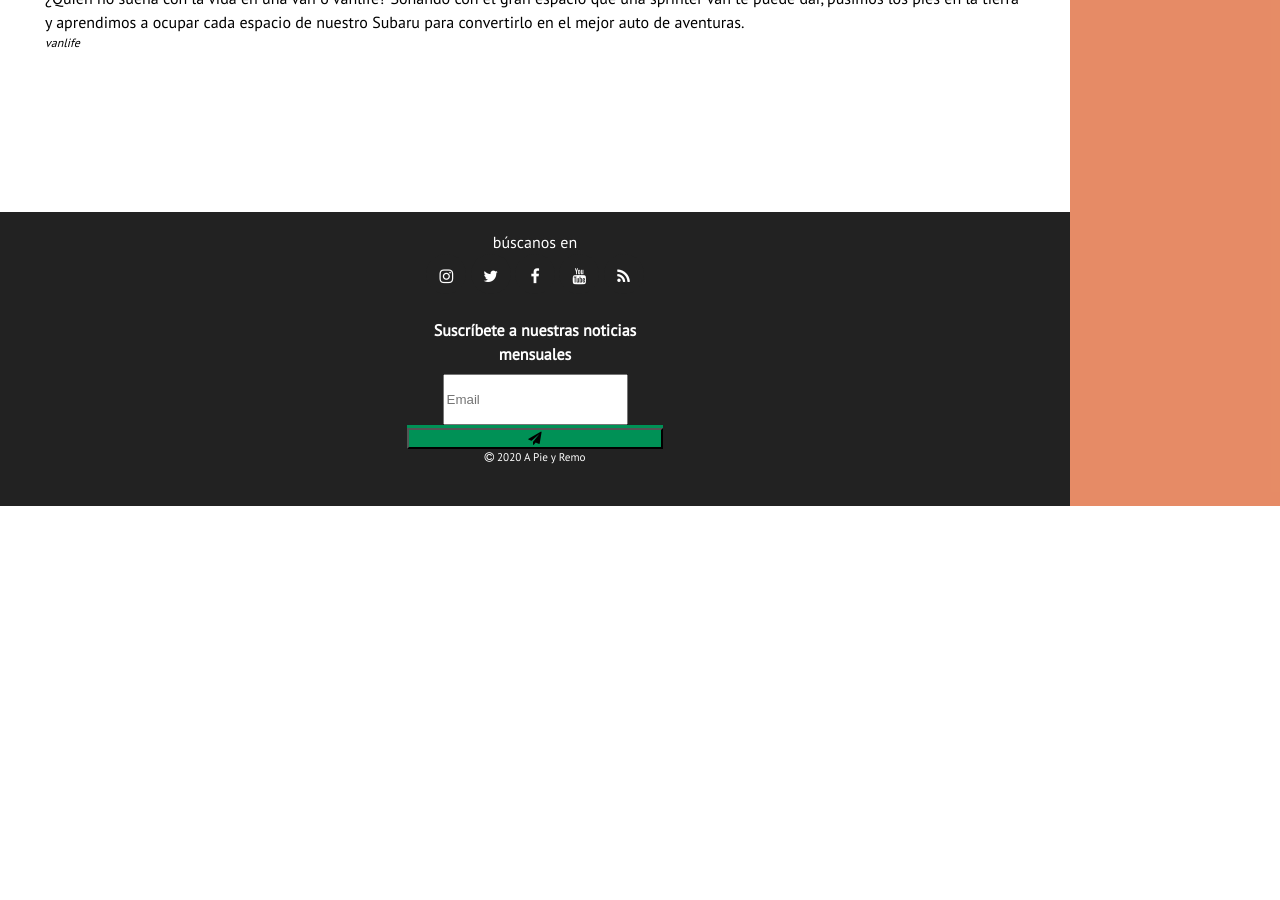
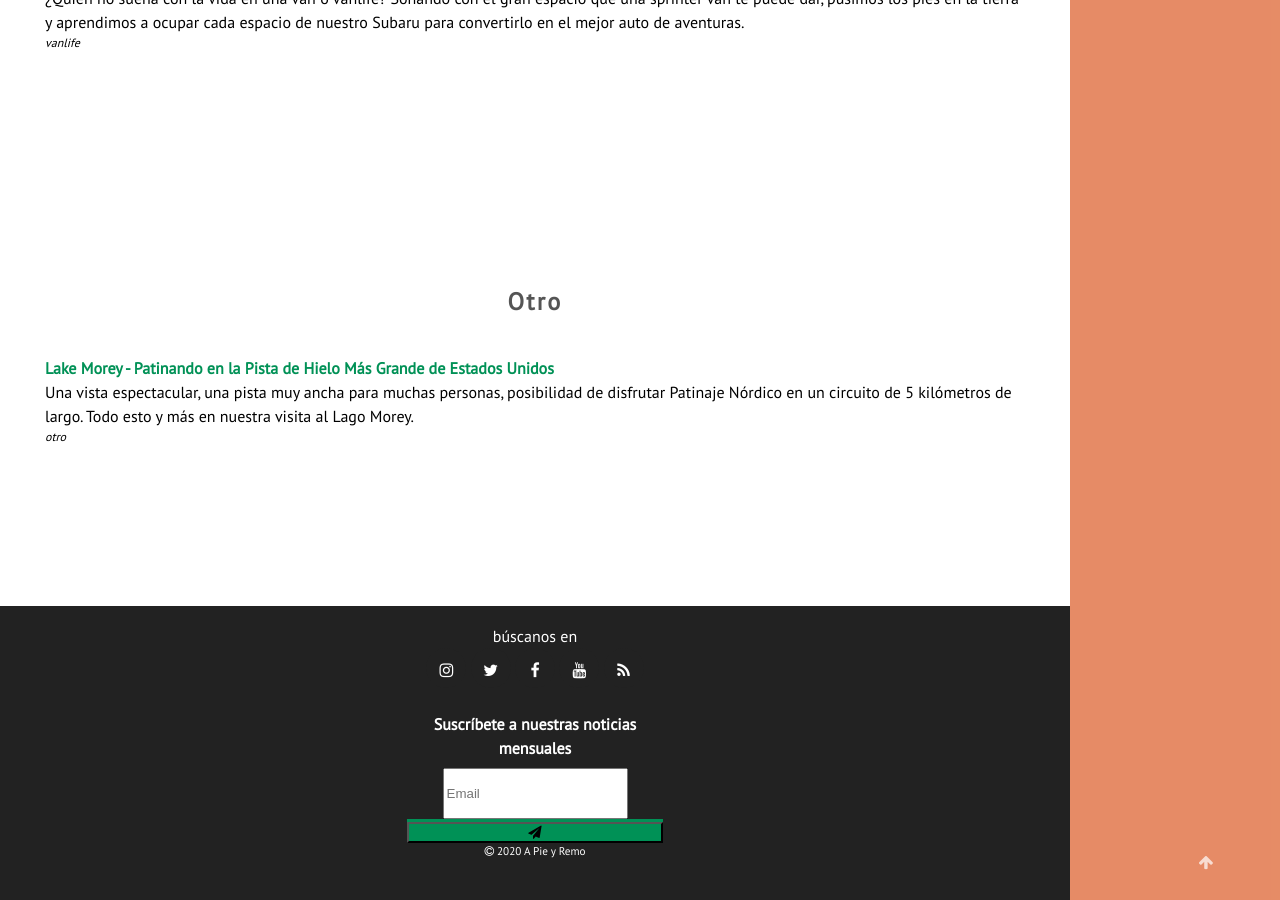
Before and after one commit to apieyremo/apieyremo.github.io, a Jekyll site: the page built from _pages/categorias/index.html, in a window 1280 px wide and 900 px high, scrolled down 5351 px. Built offline with Jekyll 4.4.1, drawn with Linux system fonts in a browser that asks for light colours; comment, search, counter and statistics services are not loaded; before the commit the page ends 5857 px from its top, so only the background shows below that; some of the changed text lies outside the part shown.

Commit message:
Lake Morey post

```diff
--- /dev/null
+++ b/_includes/tag-otro.html
@@ -0,0 +1,13 @@
+{% for post in site.posts %}
+ {% if post.tags contains "otro" %}
+ <div class ="blog-posts by-tag">
+    <a href="{{ post.url }}">{{ post.title }}</a>
+    <div>
+      {{ post.description }}
+    </div>
+    <div class="post-tags">
+      {{ post.tags | join: ' | '}}
+    </div>
+  </div>
+  {% endif %}
+{% endfor %}
--- a/_pages/categorias/index.html
+++ b/_pages/categorias/index.html
@@ -39,5 +39,10 @@ permalink: /categorias/
     <h2 class="tag-header">Van Life</h2>
     {% include tag-vanlife.html %}
   </div>
+  <div class="tag-posts">
+    <a name="otro" class="anchor"><i class="fa fa-anchor" aria-hidden="true"></i></a>
+    <h2 class="tag-header">Otro</h2>
+    {% include tag-otro.html %}
+  </div>
 
 </div>
--- /dev/null
+++ b/_posts/2021-03-03-lake-morey-patinando-pista-hielo-mas-grande-eeuu.md
@@ -0,0 +1,59 @@
+---
+main: true
+published: true
+author: Eduardo Donoso
+layout: post
+title: Lake Morey - Patinando en la Pista de Hielo Más Grande de Estados Unidos
+description: Una vista espectacular, una pista muy ancha para muchas personas, posibilidad de disfrutar Patinaje Nórdico en un circuito de 5 kilómetros de largo. Todo esto y más en nuestra visita al Lago Morey.
+postHero: /assets/images/lake-morey-patinando/1.jpg
+tags:
+  - otro
+regions:
+  - usa
+  - vermont
+---
+Una vista espectacular, una pista muy ancha para muchas personas, posibilidad de disfrutar patinaje Nórdico en un circuito de 5 kilómetros de largo. Todo esto y más en nuestra visita al Lago Morey.
+
+El Lago Morey en la ciudad de Fairlee en Vermont es hogar de la pista de hielo más grande de Estados Unidos con una vuelta de unos 5 kilómetros.
+
+Lo entretenido de este lugar son las diferentes tipos de aventuras que puedes realizar en invierno. Existen senderos en las montañas que rodean a este lago donde puedes realizar unos 11 kilómetros con raquetas de nieve hacia la cima de la montaña Bald Top con vistas hacía las montañas de Vermont y New Hampshire.
+
+Fue justamente en este sendero, cuando antes de llegar al estacionamiento de regreso, tomamos un desvío a un mirador y descubrimos el Lago Morey totalmente congelado, con gente patinando en este circuito gigante. Prometimos volver la próxima vez pero esta vez con patines para hielo.
+
+<h3>Acceso:</h3>
+- Existen 2 accesos - uno es por el Lake Morey Resort y el otro acceso es por la playa pública de Fairlee.
+- Nosotros ocupamos el acceso de la playa pública que cuenta con una baño y estacionamiento.
+- Cuando llegues a este lugar existen unas bancas donde puedes dejar tus zapatillas y cambiar a patines.
+- ¡El acceso a la pista de hielo es gratuita!
+
+<h3>La Pista de Hielo:</h3>
+- La extensión de la pista es de 5 kilómetros en forma de óvalo. Algunas veces se cierran algunos sectores por las condiciones de hielo.
+- El reporte del hielo se da todos los días a las 9 AM vía <a href="https://www.facebook.com/lakemoreyresort/" title="Facebook Lake Morey Resort">facebook</a>. **Recomendamos siempre estar atento a las condiciones del hielo y ver los reportes antes de comenzar tus aventuras.**
+- De hecho recomendamos llegar a esa hora ya que no hay mucha gente y vas a poder ver a la máquina barredora de nieve limpiando la pista para lograr ver el hielo.
+- También este lugar permite perritos. Recomendamos revisar las patitas de tu perro ya que vimos muchos con botines para perrito por el hielo.
+
+<h3>Patines:</h3>
+- Recomendamos si es que no tienes mucha experiencia, ocupar patines Nórdicos, en vez de los populares patines de hockey o patinaje artístico. Debido a que la cuchilla del patín Nórdico es más ancha y te permite más estabilidad sobre todo para patinar en lagos. (El Resort Lake Morey arrienda esos tipos de patines)
+- Recuerda que el lago está congelado y la superficie no es plana como lo puedes encontrar en las pistas de hielo artificiales. Vas a encontrar trizaduras, algunos hoyos y no existen las barandas para poder afirmarse como en los otros.
+
+Ahora que ya sabes donde es y el tipo de equipo que necesitas, es tiempo de ir a dar unas vueltas en la pista de hielo y disfrutar de esta actividad.
+
+<figure class="figure">
+  <img class="image" src="/assets/images/lake-morey-patinando/2.jpg" alt="Vista Lake Morey desde el Mirador en los Senderos en la Montaña Bald Top">
+  <figcaption class="img-caption">Vista Lake Morey desde el Mirador en los Senderos en la Montaña Bald Top</figcaption>
+</figure>
+
+<figure class="figure">
+  <img class="image" src="/assets/images/lake-morey-patinando/3.jpg" alt="La pista de hielo Lake Morey patinando">
+  <figcaption class="img-caption">Intentando no caerme. Se puede ver además las trizaduras de hielo.</figcaption>
+</figure>
+
+<figure class="figure">
+  <img class="image" src="/assets/images/lake-morey-patinando/4.jpg" alt="La pista de hielo Lake Morey - sector cerrado">
+  <figcaption class="img-caption">Sector cerrado por condiciones de hielo</figcaption>
+</figure>
+
+<figure class="figure">
+  <img class="image" src="/assets/images/lake-morey-patinando/5.jpg" alt="La pista de hielo Lake Morey - patinando">
+  <figcaption class="img-caption">Disfrutando de la pista, sector del acceso por la playa pública</figcaption>
+</figure>
```
Also changed, not shown: assets/images/lake-morey-patinando/2.jpg (added), assets/images/lake-morey-patinando/3.jpg (added), assets/images/lake-morey-patinando/4.jpg (added), assets/images/lake-morey-patinando/5.jpg (added), 1 other file.
